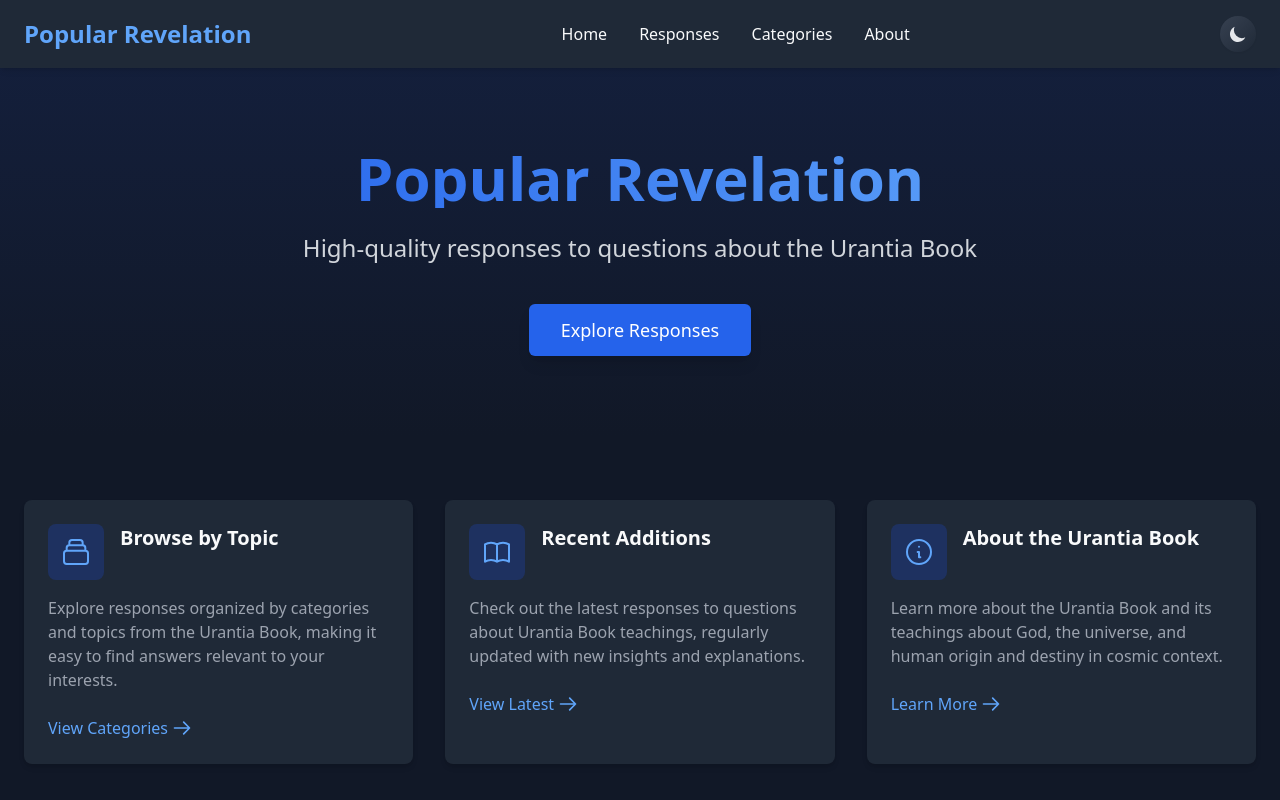
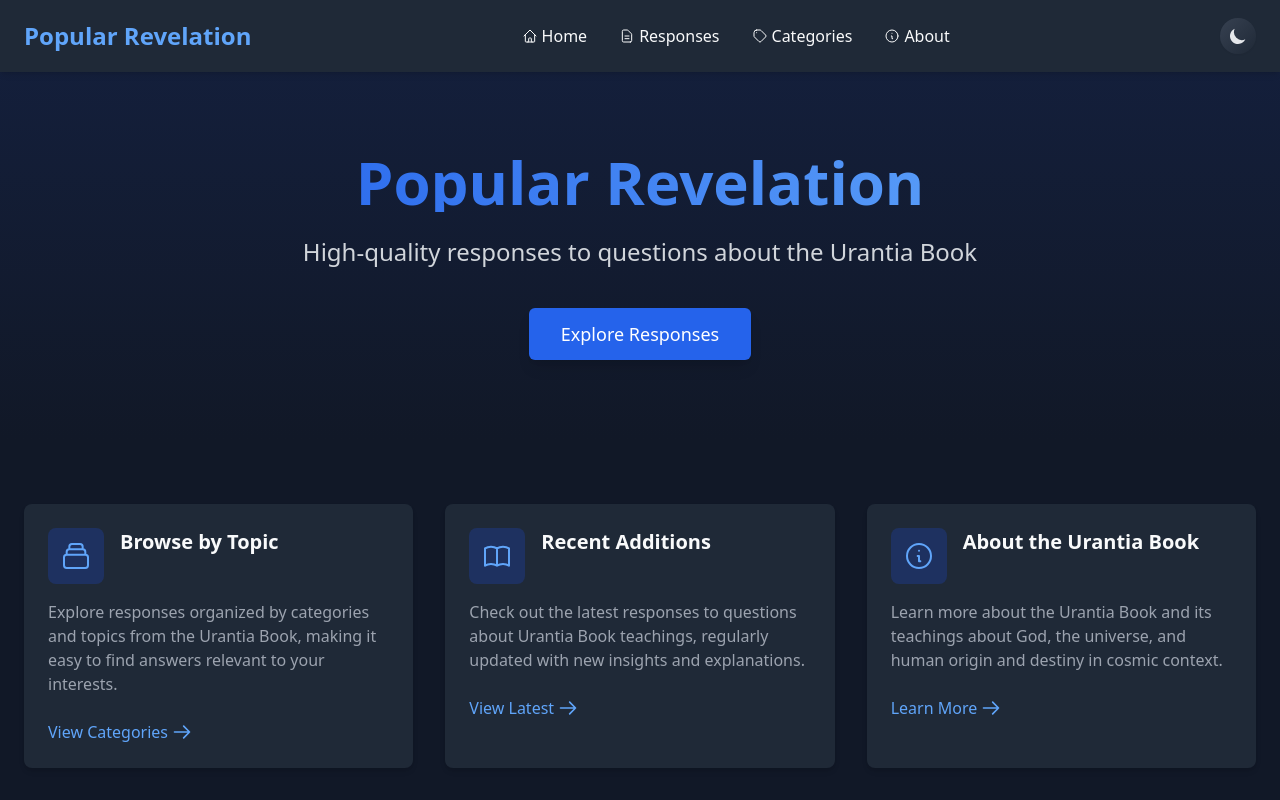
Before and after one commit to emen7/poprev, a React (Vite) app in the folder client/: page / in a window 1280 px wide. Shown: the top 800 px of the page. Built offline with nearby package versions, Linux system fonts and the light colour scheme.

Commit message:
Enhance header with modern design, animations and accessibility improvements

```diff
--- a/client/src/components/common/Header.tsx
+++ b/client/src/components/common/Header.tsx
@@ -36,19 +36,43 @@
             Popular Revelation
           </Link>
 
-          {/* Desktop Navigation */}
-          <nav className="hidden md:flex space-x-8">
-            <Link to="/" className="font-medium hover:text-blue-600 dark:hover:text-blue-400 transition-colors">
-              Home
+          {/* Desktop Navigation with Enhanced Styling */}
+          <nav className="hidden md:flex space-x-2">
+            <Link
+              to="/"
+              className="px-3 py-2 rounded-md font-medium hover:bg-blue-50 dark:hover:bg-blue-900/20 hover:text-blue-600 dark:hover:text-blue-400 transition-all duration-200 flex items-center space-x-1"
+            >
+              <svg className="w-4 h-4" fill="none" viewBox="0 0 24 24" stroke="currentColor">
+                <path strokeLinecap="round" strokeLinejoin="round" strokeWidth={1.5} d="M3 12l2-2m0 0l7-7 7 7M5 10v10a1 1 0 001 1h3m10-11l2 2m-2-2v10a1 1 0 01-1 1h-3m-6 0a1 1 0 001-1v-4a1 1 0 011-1h2a1 1 0 011 1v4a1 1 0 001 1m-6 0h6" />
+              </svg>
+              <span>Home</span>
             </Link>
-            <Link to="/responses" className="font-medium hover:text-blue-600 dark:hover:text-blue-400 transition-colors">
-              Responses
+            <Link
+              to="/responses"
+              className="px-3 py-2 rounded-md font-medium hover:bg-blue-50 dark:hover:bg-blue-900/20 hover:text-blue-600 dark:hover:text-blue-400 transition-all duration-200 flex items-center space-x-1"
+            >
+              <svg className="w-4 h-4" fill="none" viewBox="0 0 24 24" stroke="currentColor">
+                <path strokeLinecap="round" strokeLinejoin="round" strokeWidth={1.5} d="M9 12h6m-6 4h6m2 5H7a2 2 0 01-2-2V5a2 2 0 012-2h5.586a1 1 0 01.707.293l5.414 5.414a1 1 0 01.293.707V19a2 2 0 01-2 2z" />
+              </svg>
+              <span>Responses</span>
             </Link>
-            <Link to="/categories" className="font-medium hover:text-blue-600 dark:hover:text-blue-400 transition-colors">
-              Categories
+            <Link
+              to="/categories"
+              className="px-3 py-2 rounded-md font-medium hover:bg-blue-50 dark:hover:bg-blue-900/20 hover:text-blue-600 dark:hover:text-blue-400 transition-all duration-200 flex items-center space-x-1"
+            >
+              <svg className="w-4 h-4" fill="none" viewBox="0 0 24 24" stroke="currentColor">
+                <path strokeLinecap="round" strokeLinejoin="round" strokeWidth={1.5} d="M7 7h.01M7 3h5c.512 0 1.024.195 1.414.586l7 7a2 2 0 010 2.828l-7 7a2 2 0 01-2.828 0l-7-7A1.994 1.994 0 013 12V7a4 4 0 014-4z" />
+              </svg>
+              <span>Categories</span>
             </Link>
-            <Link to="/about" className="font-medium hover:text-blue-600 dark:hover:text-blue-400 transition-colors">
-              About
+            <Link
+              to="/about"
+              className="px-3 py-2 rounded-md font-medium hover:bg-blue-50 dark:hover:bg-blue-900/20 hover:text-blue-600 dark:hover:text-blue-400 transition-all duration-200 flex items-center space-x-1"
+            >
+              <svg className="w-4 h-4" fill="none" viewBox="0 0 24 24" stroke="currentColor">
+                <path strokeLinecap="round" strokeLinejoin="round" strokeWidth={1.5} d="M13 16h-1v-4h-1m1-4h.01M21 12a9 9 0 11-18 0 9 9 0 0118 0z" />
+              </svg>
+              <span>About</span>
             </Link>
           </nav>
 
@@ -128,39 +152,58 @@
                 </div>
               </button>
 
-              {/* Mobile Menu Dropdown */}
-              {isMenuOpen && (
-                <div className="absolute right-0 mt-2 w-48 bg-white dark:bg-gray-800 rounded-md shadow-lg py-1 z-50 border dark:border-gray-700">
+              {/* Mobile Menu Dropdown with Animation */}
+              <div
+                className={`absolute right-0 mt-2 w-56 bg-white dark:bg-gray-800 rounded-lg shadow-lg py-1 z-50 border dark:border-gray-700 transform transition-all duration-300 origin-top-right ${isMenuOpen ? 'scale-100 opacity-100' : 'scale-95 opacity-0 pointer-events-none'}`}
+                aria-hidden={!isMenuOpen}
+              >
+                <div className="py-1 border-b border-gray-100 dark:border-gray-700">
                   <Link
                     to="/"
                     onClick={() => setIsMenuOpen(false)}
-                    className="block px-4 py-2 text-sm hover:bg-gray-100 dark:hover:bg-gray-700"
+                    className="flex items-center space-x-3 px-4 py-3 text-sm hover:bg-blue-50 dark:hover:bg-blue-900/20 text-gray-700 dark:text-gray-200 transition-colors"
                   >
-                    Home
+                    <svg className="w-5 h-5 text-blue-500 dark:text-blue-400" fill="none" viewBox="0 0 24 24" stroke="currentColor">
+                      <path strokeLinecap="round" strokeLinejoin="round" strokeWidth={1.5} d="M3 12l2-2m0 0l7-7 7 7M5 10v10a1 1 0 001 1h3m10-11l2 2m-2-2v10a1 1 0 01-1 1h-3m-6 0a1 1 0 001-1v-4a1 1 0 011-1h2a1 1 0 011 1v4a1 1 0 001 1m-6 0h6" />
+                    </svg>
+                    <span>Home</span>
                   </Link>
+                </div>
+                <div className="py-1">
                   <Link
                     to="/responses"
                     onClick={() => setIsMenuOpen(false)}
-                    className="block px-4 py-2 text-sm hover:bg-gray-100 dark:hover:bg-gray-700"
+                    className="flex items-center space-x-3 px-4 py-3 text-sm hover:bg-blue-50 dark:hover:bg-blue-900/20 text-gray-700 dark:text-gray-200 transition-colors"
                   >
-                    Responses
+                    <svg className="w-5 h-5 text-blue-500 dark:text-blue-400" fill="none" viewBox="0 0 24 24" stroke="currentColor">
+                      <path strokeLinecap="round" strokeLinejoin="round" strokeWidth={1.5} d="M9 12h6m-6 4h6m2 5H7a2 2 0 01-2-2V5a2 2 0 012-2h5.586a1 1 0 01.707.293l5.414 5.414a1 1 0 01.293.707V19a2 2 0 01-2 2z" />
+                    </svg>
+                    <span>Responses</span>
                   </Link>
+
                   <Link
                     to="/categories"
                     onClick={() => setIsMenuOpen(false)}
-                    className="block px-4 py-2 text-sm hover:bg-gray-100 dark:hover:bg-gray-700"
+                    className="flex items-center space-x-3 px-4 py-3 text-sm hover:bg-blue-50 dark:hover:bg-blue-900/20 text-gray-700 dark:text-gray-200 transition-colors"
                   >
-                    Categories
+                    <svg className="w-5 h-5 text-blue-500 dark:text-blue-400" fill="none" viewBox="0 0 24 24" stroke="currentColor">
+                      <path strokeLinecap="round" strokeLinejoin="round" strokeWidth={1.5} d="M7 7h.01M7 3h5c.512 0 1.024.195 1.414.586l7 7a2 2 0 010 2.828l-7 7a2 2 0 01-2.828 0l-7-7A1.994 1.994 0 013 12V7a4 4 0 014-4z" />
+                    </svg>
+                    <span>Categories</span>
                   </Link>
+
                   <Link
                     to="/about"
                     onClick={() => setIsMenuOpen(false)}
-                    className="block px-4 py-2 text-sm hover:bg-gray-100 dark:hover:bg-gray-700"
+                    className="flex items-center space-x-3 px-4 py-3 text-sm hover:bg-blue-50 dark:hover:bg-blue-900/20 text-gray-700 dark:text-gray-200 transition-colors"
                   >
-                    About
+                    <svg className="w-5 h-5 text-blue-500 dark:text-blue-400" fill="none" viewBox="0 0 24 24" stroke="currentColor">
+                      <path strokeLinecap="round" strokeLinejoin="round" strokeWidth={1.5} d="M13 16h-1v-4h-1m1-4h.01M21 12a9 9 0 11-18 0 9 9 0 0118 0z" />
+                    </svg>
+                    <span>About</span>
                   </Link>
                 </div>
-              )}
+              </div>
             </div>
           </div>
         </div>
```
